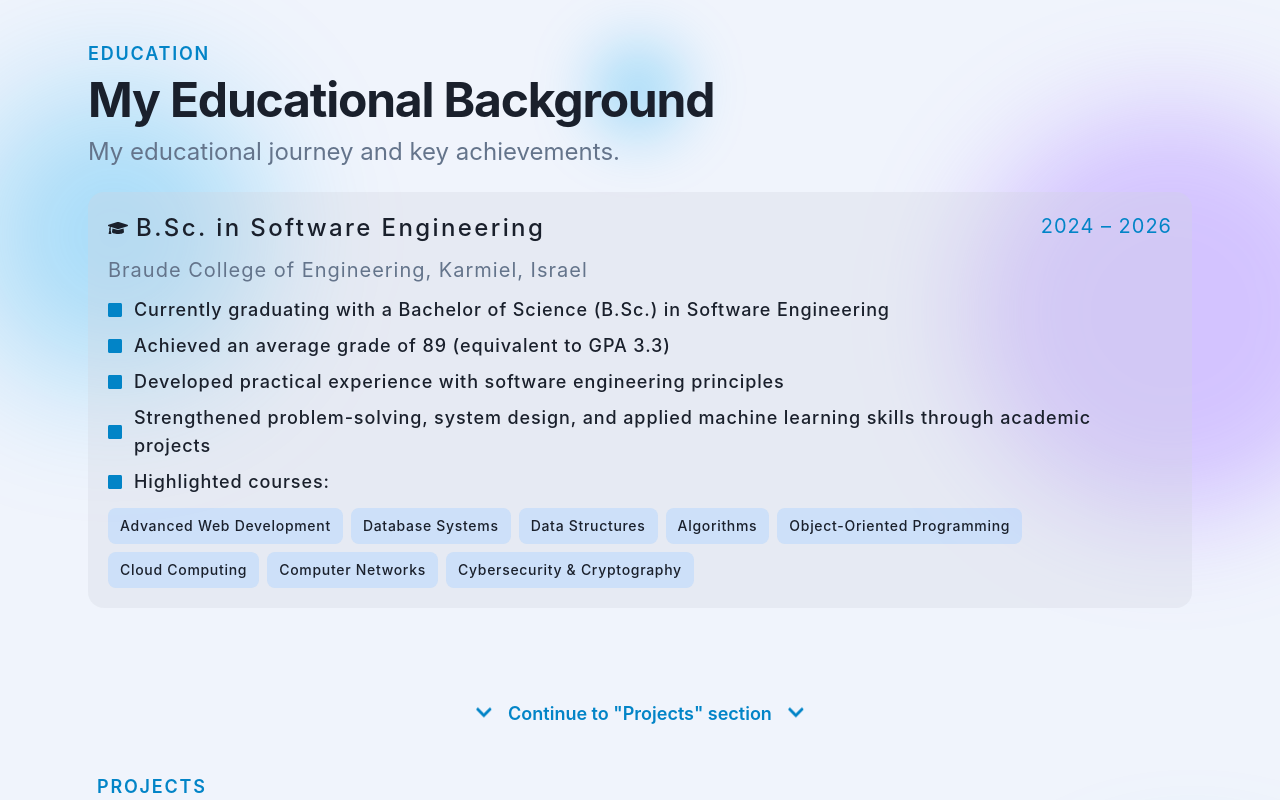
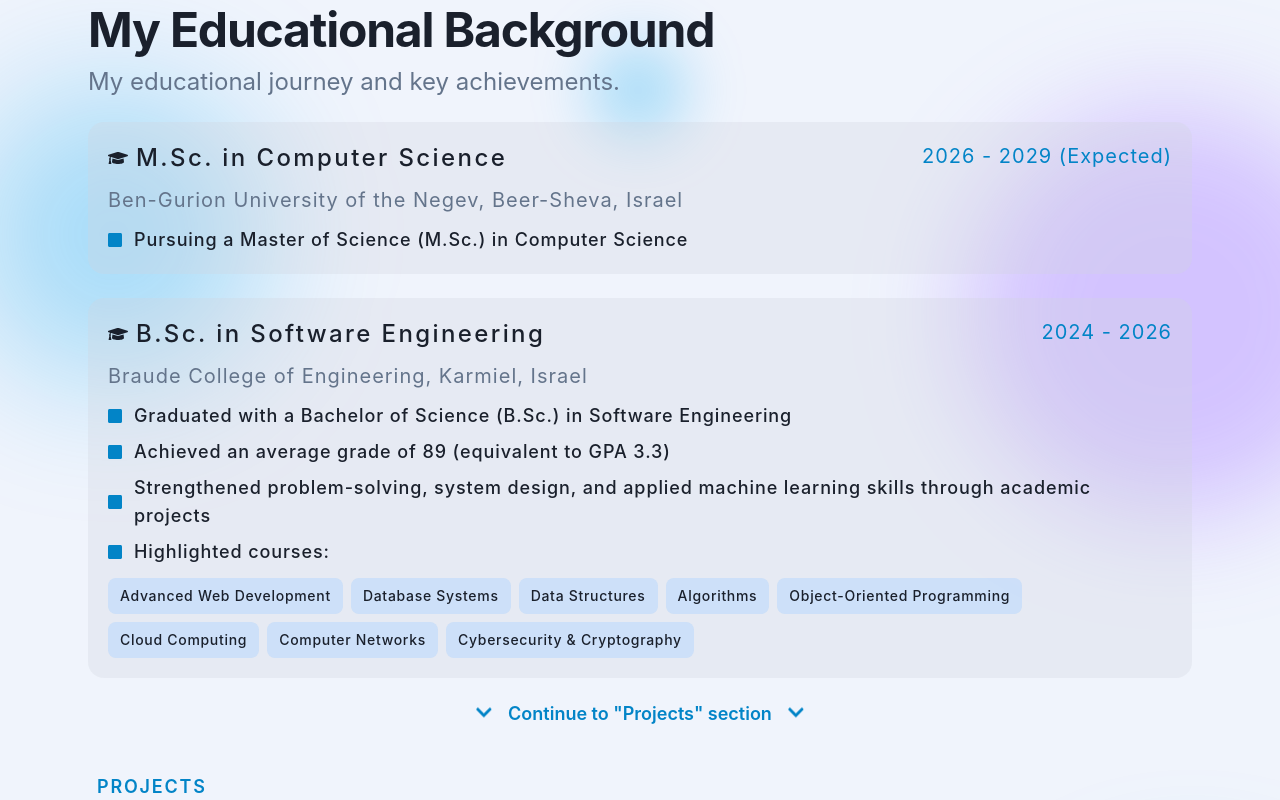
Before and after one commit to OmriSpitzer/portfolio, a React (Vite) app in the folder myapp/: page / in a window 1280 px wide. Shown: the part 2440-3240 px from the top of the page. Built offline with nearby package versions, Linux system fonts and the light colour scheme.

Commit message:
education and projects updates

```diff
--- a/myapp/src/components/pages/Education.jsx
+++ b/myapp/src/components/pages/Education.jsx
@@ -1,5 +1,5 @@
 /**
- * Experience section - Work history
+ * Education section - Educational background
  */
 
 import { Section, SectionTitle } from '../sectionUI'
@@ -8,25 +8,16 @@
 import { faGraduationCap } from '@fortawesome/free-solid-svg-icons'
 import { Panel, InnerPanel } from '../panels'
 import { ListedLabel } from '../labels'
-import { useEffect, useState } from 'react'
 
 const Education = () => {
-  const [displayHighlights, setDisplayHighlights] = useState([])
   const { portfolioData } = usePortfolio()
   const { isMobile } = useInterface()
 
   /* Check if the portfolio data is loaded */
-  if (!portfolioData?.education) return null
+  if (!portfolioData?.education?.length) return null
 
   /* Education data */
   const { education } = portfolioData
-  const { degree, institution, period, highlights, courses } = education
-
-  /* Add courses to highlights if there are any */
-  useEffect(() => {
-    if (courses.length > 0)
-      setDisplayHighlights([...highlights, 'Highlighted courses:'])
-  }, [courses, highlights])
 
   return (
     <Section id="education">
@@ -38,9 +29,15 @@
           description="My educational journey and key achievements."
         />
 
-        {/* Timeline items */}
-        <div>
-          <Panel className={`flex flex-col ${isMobile ? 'gap-1' : 'gap-3'}`}>
+        {/* Education items */}
+        <div className={`flex flex-col ${isMobile ? 'gap-4' : 'gap-6'}`}>
+          {education.map(({ degree, institution, period, highlights, courses }, index) => {
+            const displayHighlights = courses.length > 0
+              ? [...highlights, 'Highlighted courses:']
+              : highlights
+
+            return (
+              <Panel key={'education-' + index} className={`flex flex-col ${isMobile ? 'gap-1' : 'gap-3'}`}>
                 {/* Detail Title */}
                 <div className={`flex justify-between ${isMobile ? 'flex-col gap-2' : 'flex-row'}`}>
                   {/* Degree */}
@@ -61,8 +58,8 @@
 
                 {/* Highlights */}
                 <div className="flex flex-col gap-2">
-              {displayHighlights.map((highlight, index) => (
-                <ListedLabel key={'highlight-' + index}>
+                  {displayHighlights.map((highlight, highlightIndex) => (
+                    <ListedLabel key={'highlight-' + highlightIndex}>
                       <p className={`${isMobile ? 'text-md' : 'text-lg'} tracking-wider font-medium`}>
                         {highlight}
                       </p>
@@ -73,17 +70,19 @@
                 {/* Course List */}
                 {courses.length > 0 && (
                   <div className="flex flex-wrap gap-2">
-                {courses.map((course, index) => (
-                  <InnerPanel key={'course-' + index} color='blue'>
+                    {courses.map((course, courseIndex) => (
+                      <InnerPanel key={'course-' + courseIndex} color='blue'>
                         <p className="text-sm tracking-wider font-medium">{course}</p>
                       </InnerPanel>
                     ))}
                   </div>
                 )}
               </Panel>
+            )
+          })}
         </div>
       </div>
-    </Section >
+    </Section>
   )
 }
 
--- a/myapp/src/data/education.json
+++ b/myapp/src/data/education.json
@@ -1,11 +1,20 @@
+[
+  {
+    "degree": "M.Sc. in Computer Science",
+    "institution": "Ben-Gurion University of the Negev, Beer-Sheva, Israel",
+    "period": "2026 - 2029 (Expected)",
+    "highlights": [
+      "Pursuing a Master of Science (M.Sc.) in Computer Science"
+    ],
+    "courses": []
+  },
   {
     "degree": "B.Sc. in Software Engineering",
     "institution": "Braude College of Engineering, Karmiel, Israel",
-  "period": "2024 – 2026",
+    "period": "2024 - 2026",
     "highlights": [
-    "Currently graduating with a Bachelor of Science (B.Sc.) in Software Engineering",
+      "Graduated with a Bachelor of Science (B.Sc.) in Software Engineering",
       "Achieved an average grade of 89 (equivalent to GPA 3.3)",
-    "Developed practical experience with software engineering principles",
       "Strengthened problem-solving, system design, and applied machine learning skills through academic projects"
     ],
     "courses": [
@@ -19,3 +28,4 @@
       "Cybersecurity & Cryptography"
     ]
   }
+]
--- a/myapp/src/data/profile.json
+++ b/myapp/src/data/profile.json
@@ -2,7 +2,7 @@
   "name": "Omri Spitzer",
   "title": "Software Engineer",
   "tagline": "Building elegant solutions with modern technologies",
-  "about": "Recent Software Engineering graduate with a strong foundation in software development and modern engineering practices. Experienced in building applications with Python, JavaScript, SQL, and web technologies. Motivated to collaborate with teams, solve meaningful problems, and deliver reliable, well-crafted software solutions.",
+  "about": "Software Engineering graduate and incoming M.Sc. Computer Science student at Ben-Gurion University. Hands-on experience developing backend services, REST APIs, full-stack applications, and AI-powered systems. Strong background in Python, C++, JavaScript, and database technologies, with a focus on backend development and system design",
   "email": "omri.spitzer@gmail.com",
   "phone": "+972 58-757-7242",
   "location": "Kiryat Tivon, Israel",
--- a/myapp/src/data/projects.json
+++ b/myapp/src/data/projects.json
@@ -16,7 +16,7 @@
       "WebSocket"
     ],
     "image": "concert_discovery_img.png",
-    "liveUrl": "https://www.bandvoyage.com/",
+    "liveUrl": "",
     "repoUrl": "https://github.com/IOC-Group/Bandvoyage_project"
   },
   {
```
Also changed, not shown: 1 other file (tests, documents, lock files or other folders). Lines whose indentation alone changed are shown as unchanged.
